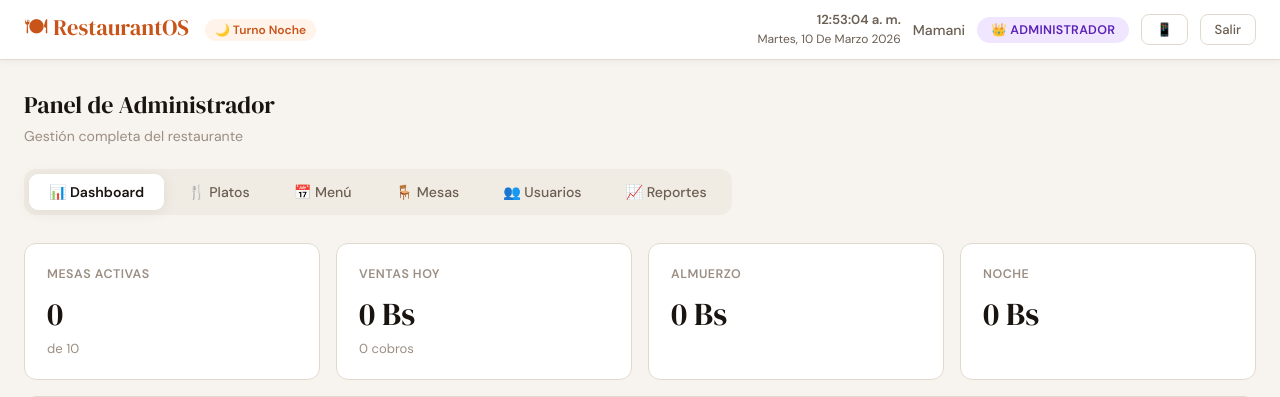
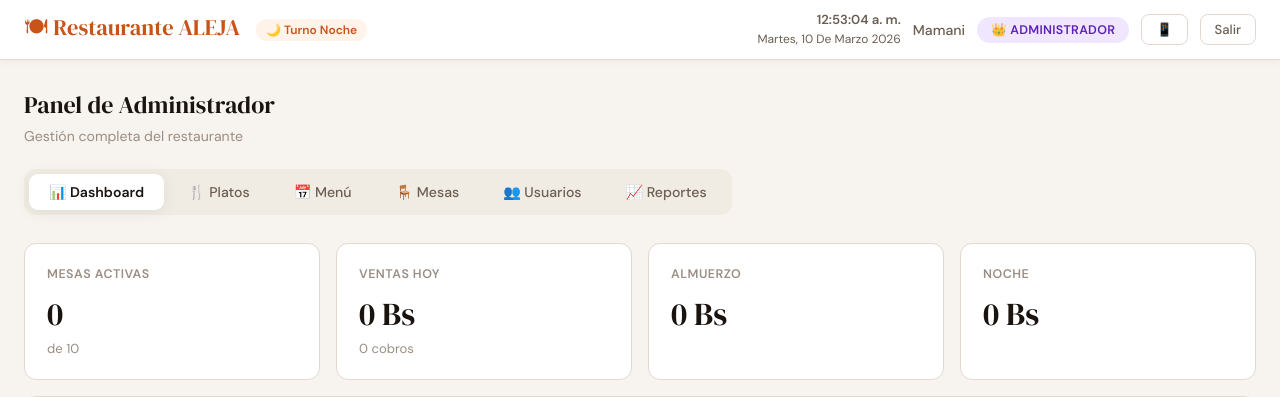
Before and after one commit to eljhontu/restaurante, a PHP site: page /dashboard.php in a window 1280 px wide. Shown: the top 397 px of the page. Run offline with PHP 8.4, Linux system fonts and the light colour scheme; a user stored in the database is signed in; data comes from the database, SQL or seed files in the repository; data that the repository does not hold is empty.

Commit message:
Update dashboard.php

```diff
--- a/dashboard.php
+++ b/dashboard.php
@@ -20,7 +20,7 @@ $roleLabel  = $roleLabels[$rol] ?? $rol;
 <head>
 <meta charset="UTF-8">
 <meta name="viewport" content="width=device-width, initial-scale=1.0">
-<title>RestaurantOS — <?= htmlspecialchars($roleLabel) ?></title>
+<title>Restaurante ALEJA — <?= htmlspecialchars($roleLabel) ?></title>
 <link rel="stylesheet" href="assets/style.css">
 <link href="https://fonts.googleapis.com/css2?family=DM+Serif+Display&family=DM+Sans:wght@300;400;500;600&display=swap" rel="stylesheet">
 </head>
@@ -29,7 +29,7 @@ $roleLabel  = $roleLabels[$rol] ?? $rol;
 <!-- TOPBAR -->
 <div class="topbar">
   <div style="display:flex;align-items:center;gap:16px;">
-    <span class="topbar-brand">🍽 RestaurantOS</span>
+    <span class="topbar-brand">🍽 Restaurante ALEJA</span>
     <span class="badge badge-orange" id="turno-badge">
       <?= $turno==='almuerzo' ? '🌞 Turno Almuerzo' : ($turno==='noche' ? '🌙 Turno Noche' : '⏸ Sin turno') ?>
     </span>
```
